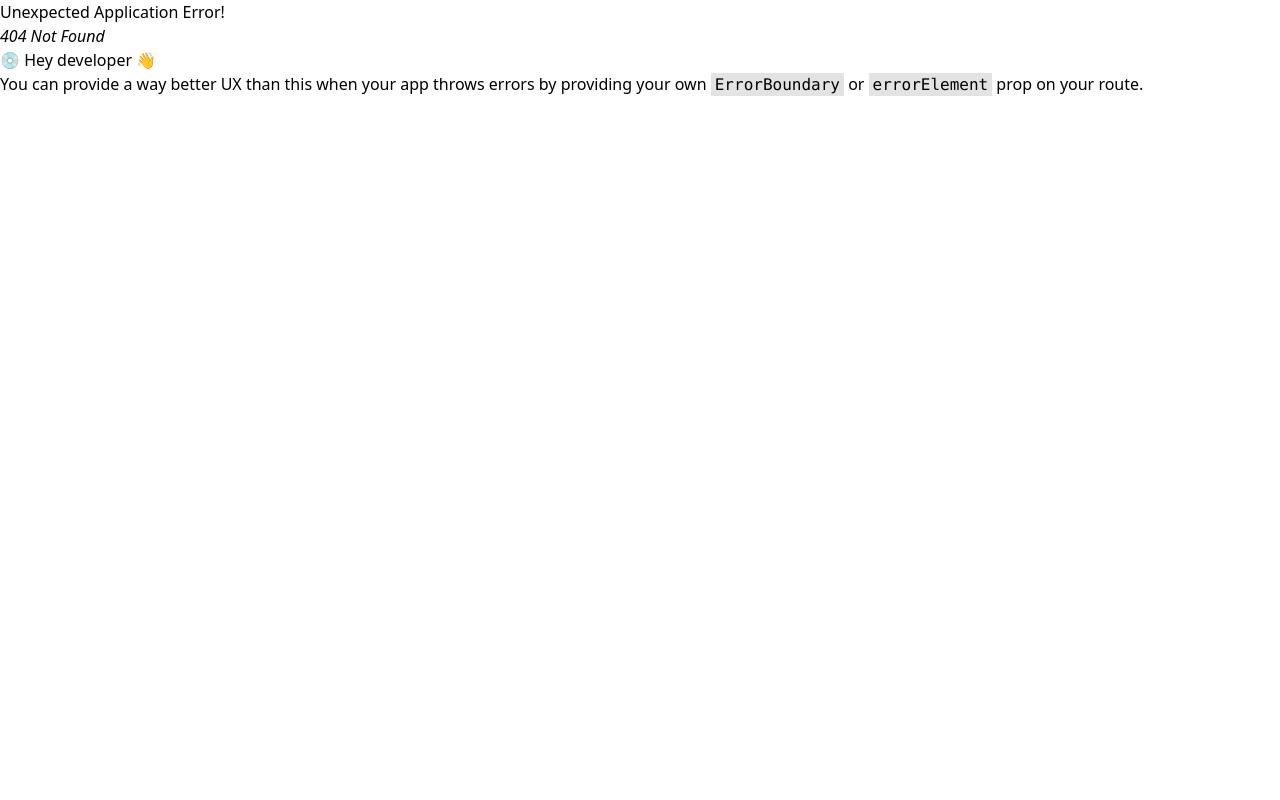
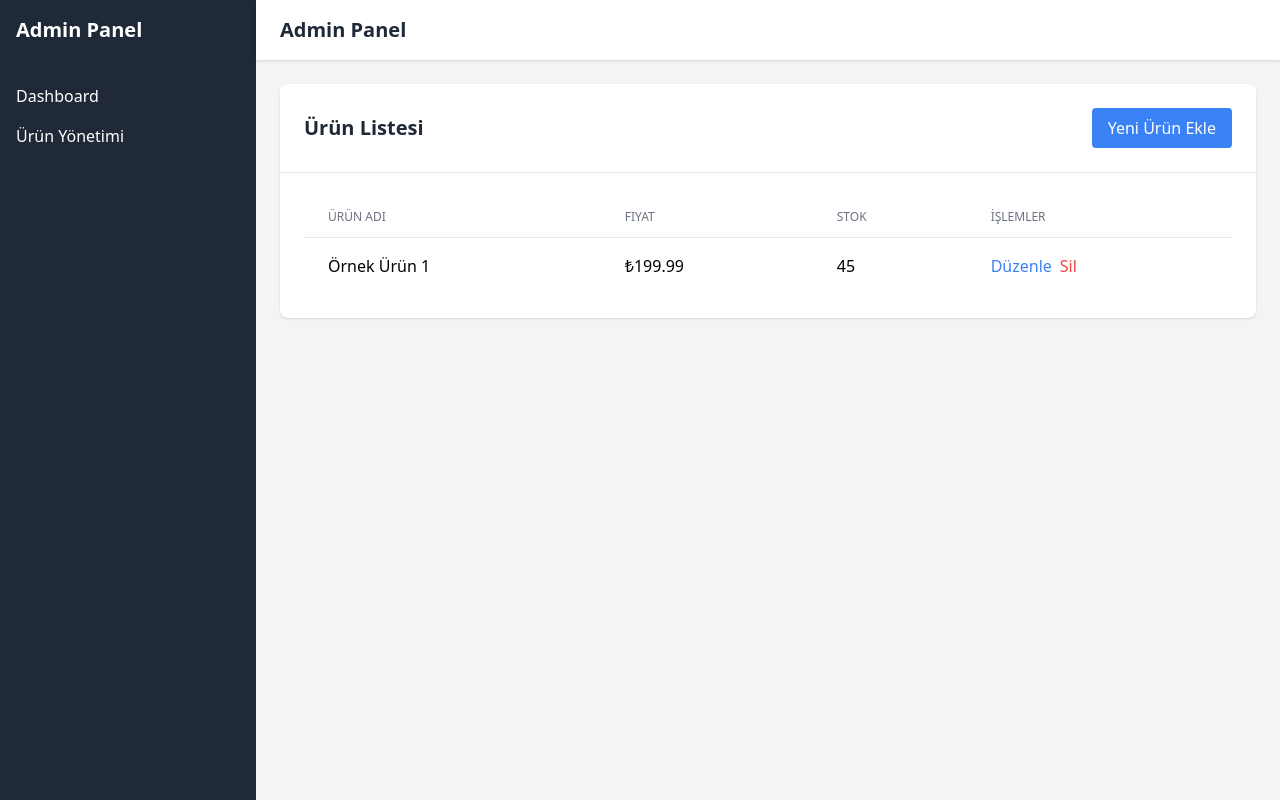
Before and after one commit to eminbasbayan/2024-4-react-bootcamp, a React (Vite) app: page /admin/products in a window 1280 px wide. Before the commit this address had no page. Built offline with nearby package versions, Linux system fonts and the light colour scheme.

Commit message:
admin layout

```diff
--- a/src/App.jsx
+++ b/src/App.jsx
@@ -9,6 +9,9 @@ import LoginPage from './pages/Auth/LoginPage';
 import RegisterPage from './pages/Auth/RegisterPage';
 import MainLayout from './layouts/MainLayout';
 import AuthLayout from './layouts/AuthLayout';
+import AdminLayout from './layouts/AdminLayout';
+import DashboardPage from './pages/Admin/DashboardPage';
+import ProductsPage from './pages/Admin/ProductsPage';
 
 const router = createBrowserRouter([
   {
@@ -51,15 +54,27 @@ const router = createBrowserRouter([
       },
     ],
   },
+  {
+    path: '/admin',
+    element: <AdminLayout />,
+    children: [
+      {
+        path: 'dashboard',
+        element: <DashboardPage />,
+      },
+      {
+        path: 'products',
+        element: <ProductsPage />,
+      },
+    ],
+  },
 ]);
 
 function App() {
   return (
     <div className="app">
-      <div className="container mx-auto">
-        <Toaster />
-        <RouterProvider router={router} />
-      </div>
+      <Toaster />
+      <RouterProvider router={router} />
     </div>
   );
 }
--- a/src/components/Header/Header.jsx
+++ b/src/components/Header/Header.jsx
@@ -1,4 +1,4 @@
-import { Link, NavLink, useNavigate } from 'react-router-dom';
+import { Link, NavLink } from 'react-router-dom';
 import { useCart } from '../../context/CartContext';
 import { useState } from 'react';
 import './Header.css';
@@ -6,7 +6,6 @@ import './Header.css';
 const Header = () => {
   const { cartItems } = useCart();
   const sepetUrunSayisi = cartItems.length;
-  const navigate = useNavigate();
   const [isMenuOpen, setIsMenuOpen] = useState(false);
 
   const toggleMenu = () => {
@@ -54,7 +53,9 @@ const Header = () => {
               <NavLink
                 to="/"
                 className={({ isActive }) =>
-                  isActive ? 'text-blue-500' : 'text-gray-700 hover:text-blue-500'
+                  isActive
+                    ? 'text-blue-500'
+                    : 'text-gray-700 hover:text-blue-500'
                 }
                 onClick={() => setIsMenuOpen(false)}
               >
@@ -63,7 +64,9 @@ const Header = () => {
               <NavLink
                 to="/hakkimizda"
                 className={({ isActive }) =>
-                  isActive ? 'text-blue-500' : 'text-gray-700 hover:text-blue-500'
+                  isActive
+                    ? 'text-blue-500'
+                    : 'text-gray-700 hover:text-blue-500'
                 }
                 onClick={() => setIsMenuOpen(false)}
               >
@@ -72,7 +75,9 @@ const Header = () => {
               <NavLink
                 to="/iletisim"
                 className={({ isActive }) =>
-                  isActive ? 'text-blue-500' : 'text-gray-700 hover:text-blue-500'
+                  isActive
+                    ? 'text-blue-500'
+                    : 'text-gray-700 hover:text-blue-500'
                 }
                 onClick={() => setIsMenuOpen(false)}
               >
@@ -81,7 +86,9 @@ const Header = () => {
               <NavLink
                 to="/sepet"
                 className={({ isActive }) =>
-                  isActive ? 'text-blue-500' : 'text-gray-700 hover:text-blue-500'
+                  isActive
+                    ? 'text-blue-500'
+                    : 'text-gray-700 hover:text-blue-500'
                 }
                 onClick={() => setIsMenuOpen(false)}
               >
--- /dev/null
+++ b/src/layouts/AdminLayout.jsx
@@ -0,0 +1,44 @@
+// src/layouts/AdminLayout.jsx
+import { Outlet } from 'react-router-dom';
+import { Link } from 'react-router-dom';
+
+const AdminLayout = () => {
+  return (
+    <div className="flex h-screen">
+      {/* Sidebar */}
+      <div className="w-64 bg-gray-800 text-white">
+        <div className="p-4">
+          <h1 className="text-xl font-bold">Admin Panel</h1>
+        </div>
+        <nav className="mt-4">
+          <Link
+            to="/admin/dashboard"
+            className="block py-2 px-4 hover:bg-gray-700 transition-colors"
+          >
+            Dashboard
+          </Link>
+          <Link
+            to="/admin/products"
+            className="block py-2 px-4 hover:bg-gray-700 transition-colors"
+          >
+            Ürün Yönetimi
+          </Link>
+        </nav>
+      </div>
+
+      {/* Main Content */}
+      <div className="flex-1 bg-gray-100">
+        <header className="bg-white shadow">
+          <div className="px-6 py-4">
+            <h2 className="text-xl font-semibold text-gray-800">Admin Panel</h2>
+          </div>
+        </header>
+        <main className="p-6">
+          <Outlet />
+        </main>
+      </div>
+    </div>
+  );
+};
+
+export default AdminLayout;
--- a/src/layouts/AuthLayout.jsx
+++ b/src/layouts/AuthLayout.jsx
@@ -3,9 +3,9 @@ import { Outlet } from 'react-router-dom';
 const AuthLayout = () => {
   return (
     <div className="auth-layout">
-      <div className="content">
+      <main className="content">
         <Outlet />
-      </div>
+      </main>
     </div>
   );
 };
--- a/src/layouts/MainLayout.jsx
+++ b/src/layouts/MainLayout.jsx
@@ -5,9 +5,9 @@ const MainLayout = () => {
   return (
     <div className="main-layout">
       <Header />
-      <div className="content">
+      <main className="content">
         <Outlet />
-      </div>
+      </main>
     </div>
   );
 };
--- /dev/null
+++ b/src/pages/Admin/DashboardPage.jsx
@@ -0,0 +1,25 @@
+// src/pages/Admin/DashboardPage.jsx
+const DashboardPage = () => {
+    return (
+      <div className="grid grid-cols-1 md:grid-cols-2 lg:grid-cols-4 gap-4">
+        <div className="bg-white p-6 rounded-lg shadow">
+          <h3 className="text-lg font-semibold text-gray-700">Toplam Sipariş</h3>
+          <p className="text-3xl font-bold text-blue-600 mt-2">150</p>
+        </div>
+        <div className="bg-white p-6 rounded-lg shadow">
+          <h3 className="text-lg font-semibold text-gray-700">Toplam Ürün</h3>
+          <p className="text-3xl font-bold text-green-600 mt-2">45</p>
+        </div>
+        <div className="bg-white p-6 rounded-lg shadow">
+          <h3 className="text-lg font-semibold text-gray-700">Aktif Kullanıcılar</h3>
+          <p className="text-3xl font-bold text-purple-600 mt-2">1,234</p>
+        </div>
+        <div className="bg-white p-6 rounded-lg shadow">
+          <h3 className="text-lg font-semibold text-gray-700">Toplam Gelir</h3>
+          <p className="text-3xl font-bold text-yellow-600 mt-2">₺24,500</p>
+        </div>
+      </div>
+    );
+  };
+
+  export default DashboardPage;
--- /dev/null
+++ b/src/pages/Admin/ProductsPage.jsx
@@ -0,0 +1,50 @@
+// src/pages/Admin/ProductsPage.jsx
+const ProductsPage = () => {
+  return (
+    <div className="bg-white rounded-lg shadow">
+      <div className="p-6 border-b border-gray-200">
+        <div className="flex justify-between items-center">
+          <h2 className="text-xl font-semibold text-gray-800">Ürün Listesi</h2>
+          <button className="bg-blue-500 text-white px-4 py-2 rounded hover:bg-blue-600">
+            Yeni Ürün Ekle
+          </button>
+        </div>
+      </div>
+      <div className="p-6">
+        <table className="min-w-full divide-y divide-gray-200">
+          <thead>
+            <tr>
+              <th className="px-6 py-3 text-left text-xs font-medium text-gray-500 uppercase">
+                Ürün Adı
+              </th>
+              <th className="px-6 py-3 text-left text-xs font-medium text-gray-500 uppercase">
+                Fiyat
+              </th>
+              <th className="px-6 py-3 text-left text-xs font-medium text-gray-500 uppercase">
+                Stok
+              </th>
+              <th className="px-6 py-3 text-left text-xs font-medium text-gray-500 uppercase">
+                İşlemler
+              </th>
+            </tr>
+          </thead>
+          <tbody className="divide-y divide-gray-200">
+            <tr>
+              <td className="px-6 py-4 whitespace-nowrap">Örnek Ürün 1</td>
+              <td className="px-6 py-4 whitespace-nowrap">₺199.99</td>
+              <td className="px-6 py-4 whitespace-nowrap">45</td>
+              <td className="px-6 py-4 whitespace-nowrap">
+                <button className="text-blue-500 hover:text-blue-700 mr-2">
+                  Düzenle
+                </button>
+                <button className="text-red-500 hover:text-red-700">Sil</button>
+              </td>
+            </tr>
+          </tbody>
+        </table>
+      </div>
+    </div>
+  );
+};
+
+export default ProductsPage;
```
